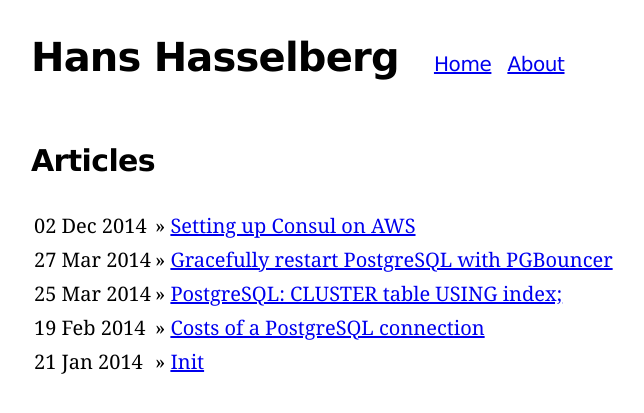
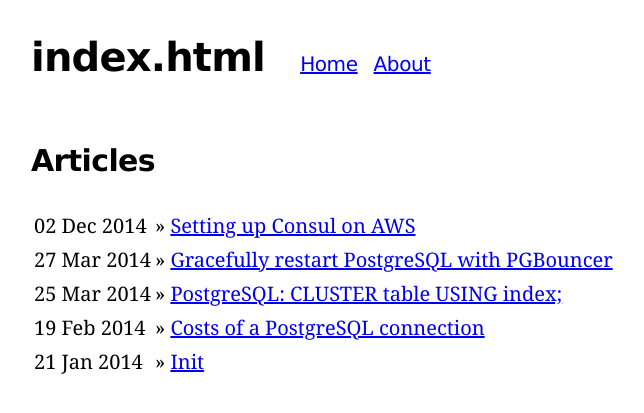
Before and after one commit to hanshasselberg/i0rek.github.io, a Jekyll site: the page built from index.html, in a window 1280 px wide. Shown: the top 413 px of the page, without its empty margins (259-903 px from the left). Built offline with Jekyll 4.4.1, drawn with Linux system fonts in a browser that asks for light colours; Markdown is read by kramdown in place of the engine named in the settings; comment, search, counter and statistics services are not loaded.

Commit message:
name if present.

```diff
--- a/_layouts/default.html
+++ b/_layouts/default.html
@@ -34,7 +34,13 @@
   </head>
   <body>
     <header>
-        <h1>{{ site.name }}</h1>
+      <h1>
+        {% if page.name %}
+        {{ page.name }}
+        {% else %}
+        {{ site.name }}
+        {% endif %}
+      </h1>
     </header>
     <nav>
       <ul>
```
